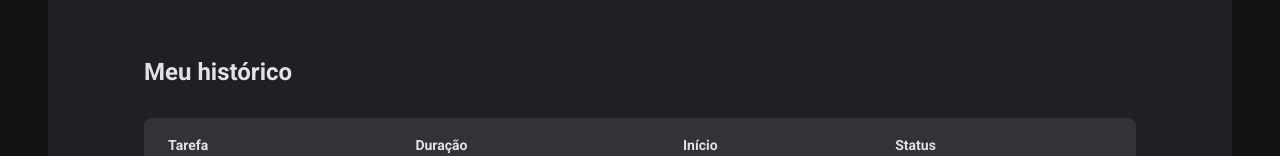
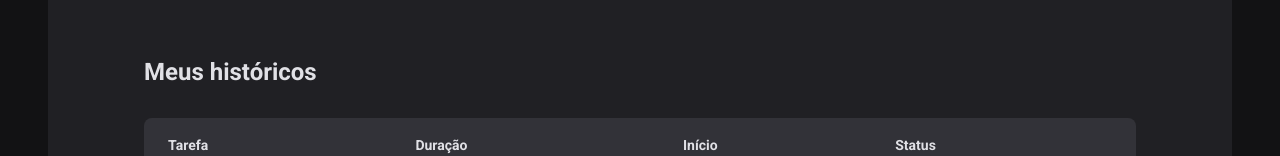
Before and after one commit to anderson-nunes/fundamentos-react-projeto02, a React (Vite) app: page /history in a window 1280 px wide. Shown: the part 166-322 px from the top of the page. Built offline with nearby package versions, Linux system fonts and the light colour scheme.

Commit message:
realizando testes

```diff
--- a/src/pages/History/index.tsx
+++ b/src/pages/History/index.tsx
@@ -8,7 +8,7 @@ export function History() {
   const { cycles } = useContext(CyclesContext);
   return (
     <HistoryContainer>
-      <h1>Meu histórico</h1>
+      <h1>Meus históricos</h1>
 
       <HistoryList>
         <table>
```
